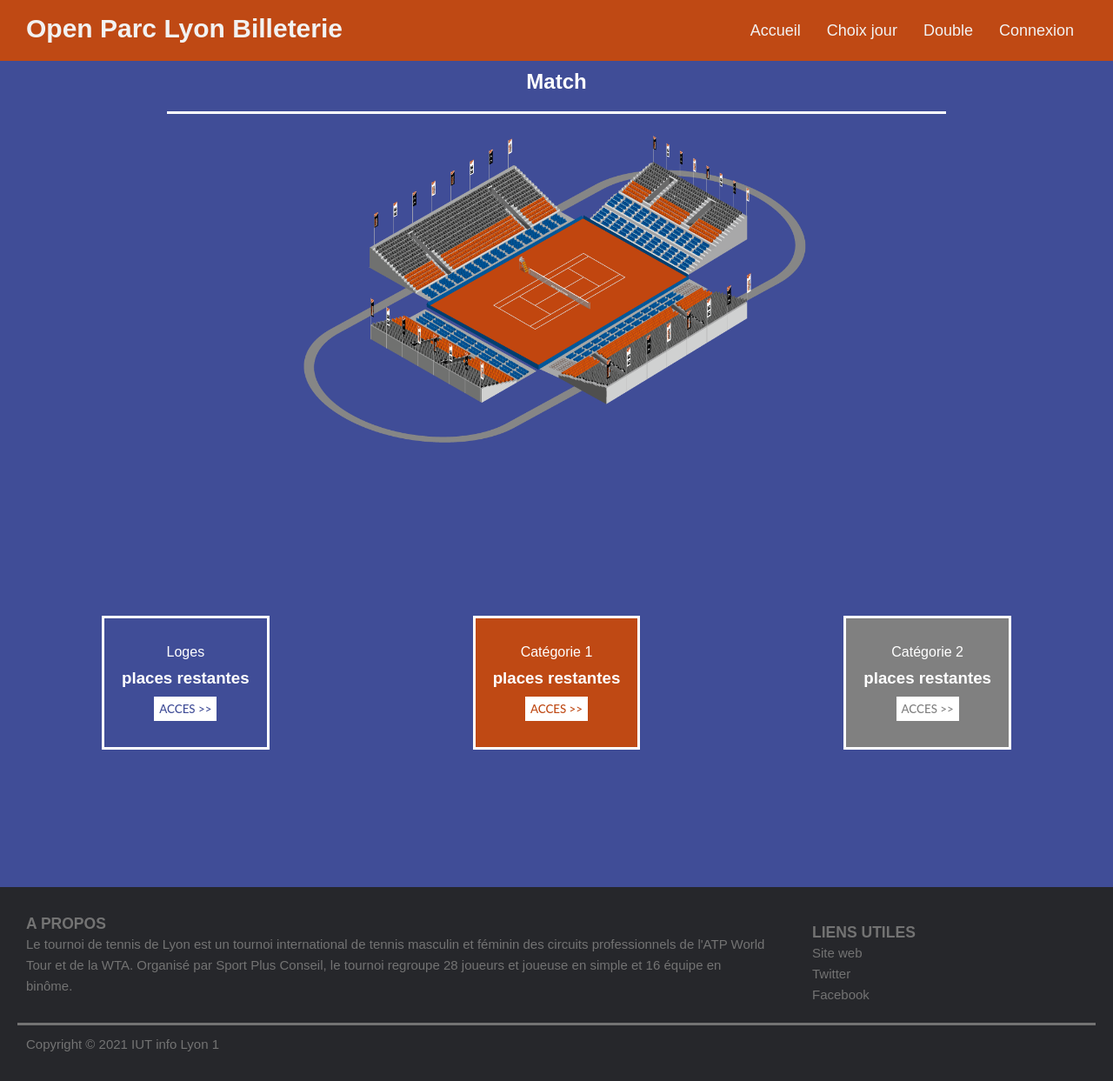
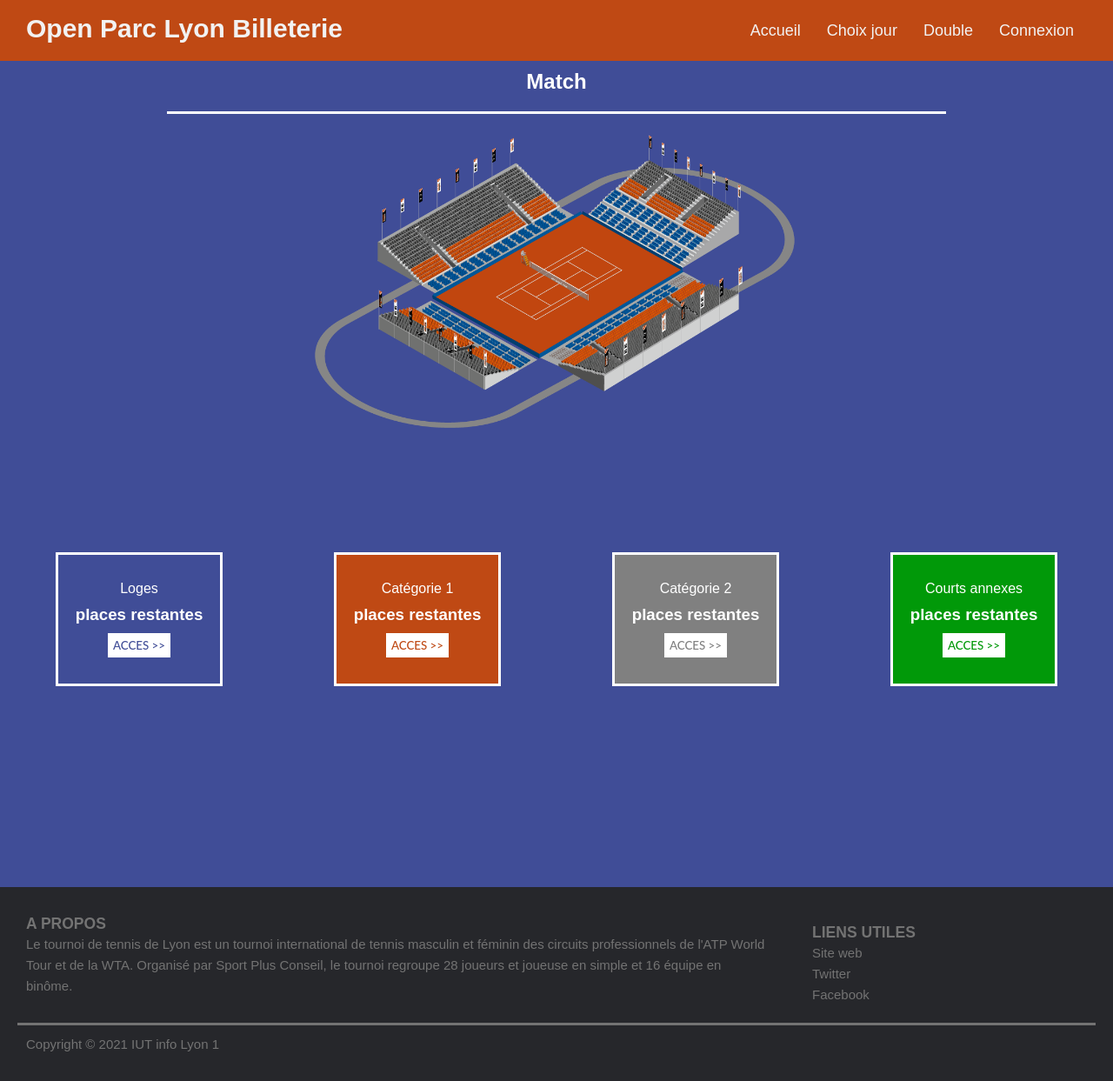
Before and after one commit to ufoo-corporation/box-office-app, a Symfony app: template my_project_directory/templates/match_categ/index.html.twig in a window 1280 px wide. Shown: the whole page at 87% size. Run offline with Twig, Linux system fonts and the light colour scheme; the template is opened without the code that fills it, so the values that code supplies are empty; some libraries are stand-ins or nearby versions.

Commit message:
Ajout cat annexe UI

```diff
--- a/my_project_directory/public/css/main.css
+++ b/my_project_directory/public/css/main.css
@@ -477,7 +477,7 @@ padding:10px;
     flex-direction: column;
     margin-top:60px;
 	color:white;
-	height:calc(100% - (70px - 230px));
+	min-height:calc(100% - (70px - 230px));
 	background: #404d97;
 }
 .match-title{
@@ -497,8 +497,8 @@ padding:10px;
 
 .match-info img{
 padding:10px;
-max-height:80%;
-max-width:100%;
+max-height:70%;
+max-width:80%;
 height:auto;
 width:auto;
 
@@ -527,7 +527,7 @@ div.categorie{
 	border:solid white;
 	text-align: center;
 	padding:20px;
-	margin:auto;
+	margin:40px auto auto auto;
 }
 
 div.categorie header{
@@ -551,6 +551,11 @@ div.cat1{
 div.cat2{
 	background-color: grey ;
 }
+
+div.annexe{
+	background-color: #019909 ;
+}
+
 
 .categorie button {
 
@@ -585,16 +590,20 @@ div.cat2{
     color: #bf4914 ;
 }
 
-.cat1 button{
-    border: 1px solid white;
+.annexe button{
+	border: 1px solid white;
     background: white;
-    color: #bf4914 ;
+    color: #019909 ;
 }
 
 .cat2 button{
     border: 1px solid white;
     background: white;
     color: grey ;
+}
+
+.annexe button:after{
+	background:#019909 ;
 }
 
 .loge button:after{
--- a/my_project_directory/templates/match_categ/index.html.twig
+++ b/my_project_directory/templates/match_categ/index.html.twig
@@ -41,6 +41,13 @@
                      <!--- Rediriger vers le billet correspondant au match-->
             </div>
 
+            <div class="categorie annexe">
+                    <header> Courts annexes </header>
+                    <h3> <?php /* getnbplaceRestante() */?> places restantes </h3>
+                    <button class="slide" onclick="window.location.href = 'match-billets.php?cat=2';">ACCES >></button>
+                     <!--- Rediriger vers le billet correspondant au match-->
+            </div>
+
 
 
         </div>
```
